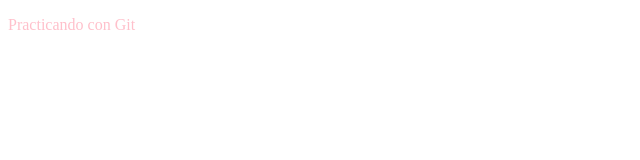
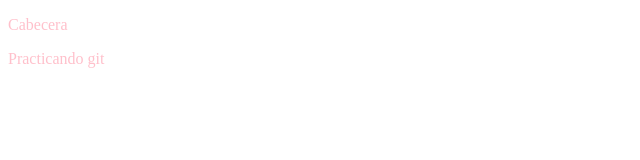
Before and after one commit to andreselprogramador/Blogincreible, a plain HTML site: page index.html in a window 1280 px wide. Shown: the whole page, without its empty margins (0-640 px from the left). Drawn offline with Linux system fonts and the light colour scheme.

Commit message:
Estructura incial de la cabecera

```diff
--- a/index.html
+++ b/index.html
@@ -8,6 +8,11 @@
     <title>Document</title>
   </head>
   <body>
-    <p>Practicando con Git</p>
+    <div id="conteiner">
+      <div id="cabecera">
+        <p>Cabecera</p>
+      </div>
+      <p>Practicando git</p>
+    </div>
   </body>
 </html>
```
